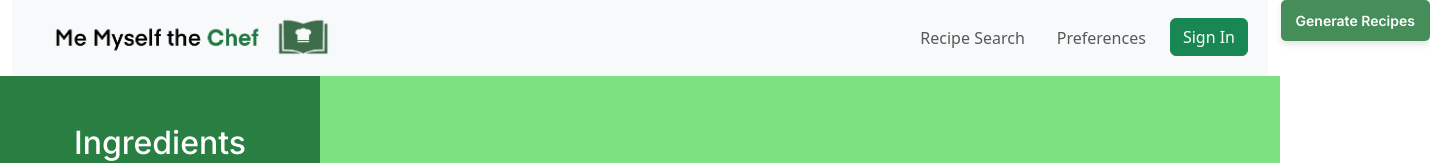
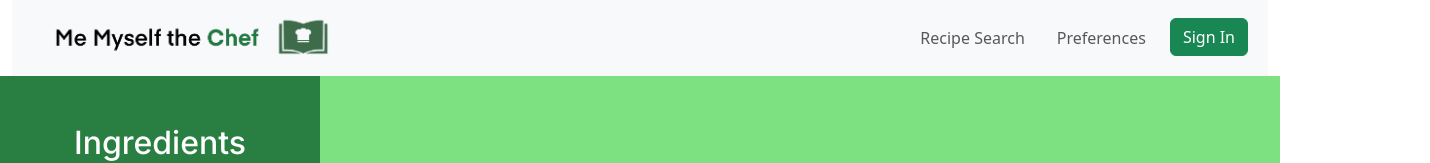
Before and after one commit to Monash-FIT3170/Me-Myself-the-Chef, a React (Create React App) app in the folder frontend/: page /ingredients in a window 1280 px wide. Shown: the top 163 px of the page, 1430 px wide, since content can reach past the window. Built offline with nearby package versions, Linux system fonts and the light colour scheme; a web font is replaced by a local one.

Commit message:
Removed duplicated generate recipe button

```diff
--- a/frontend/src/components/IngredientSearch.js
+++ b/frontend/src/components/IngredientSearch.js
@@ -111,11 +111,6 @@ function IngredientSearch({ addIngredient, addDisabledIngredient }) {
                     </div>
                 </div>
             </div>
-
-            {/* <!-- Generate recipe button --> */}
-            <Link className="react_link" to="/recipe_recommendation">
-                <button type="button" className="btn btn-light btn-lg" id="gen-button">Generate Recipes</button>
-            </Link>
         </div>
     );
 }
```
